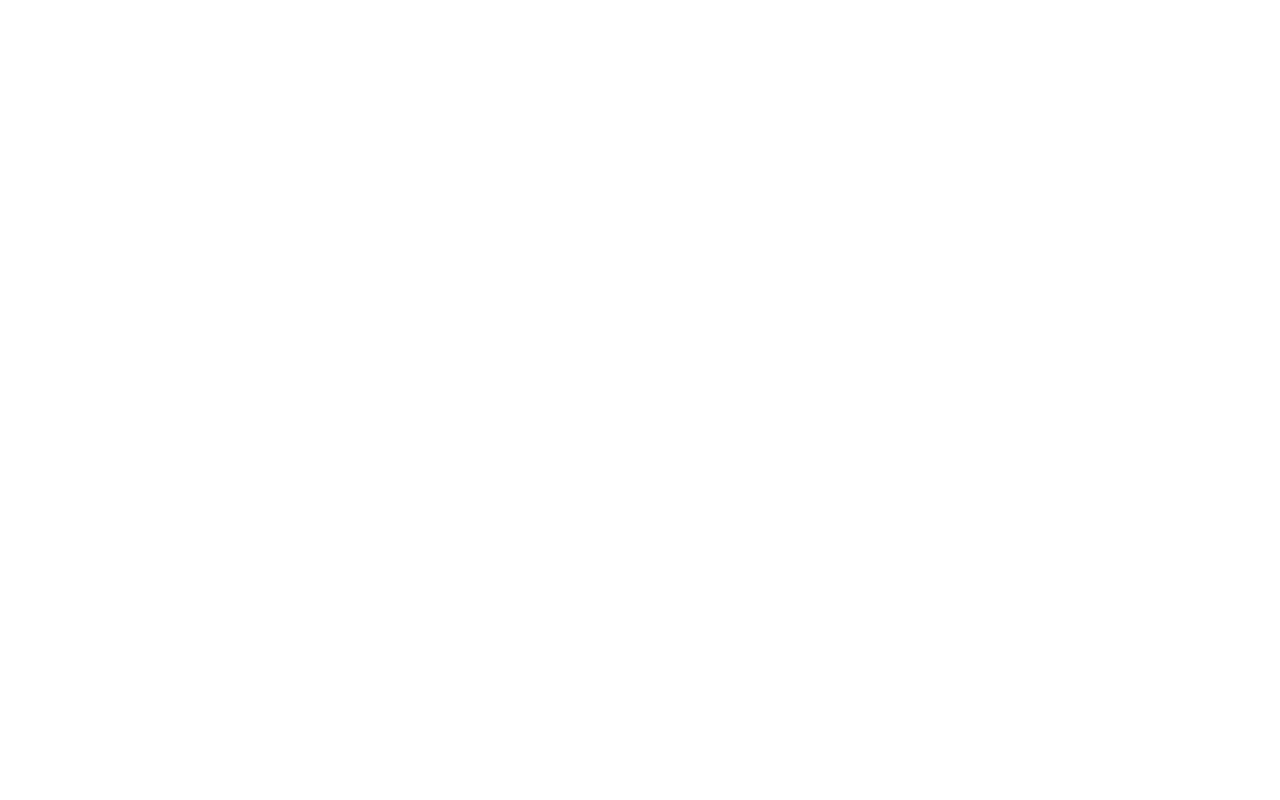
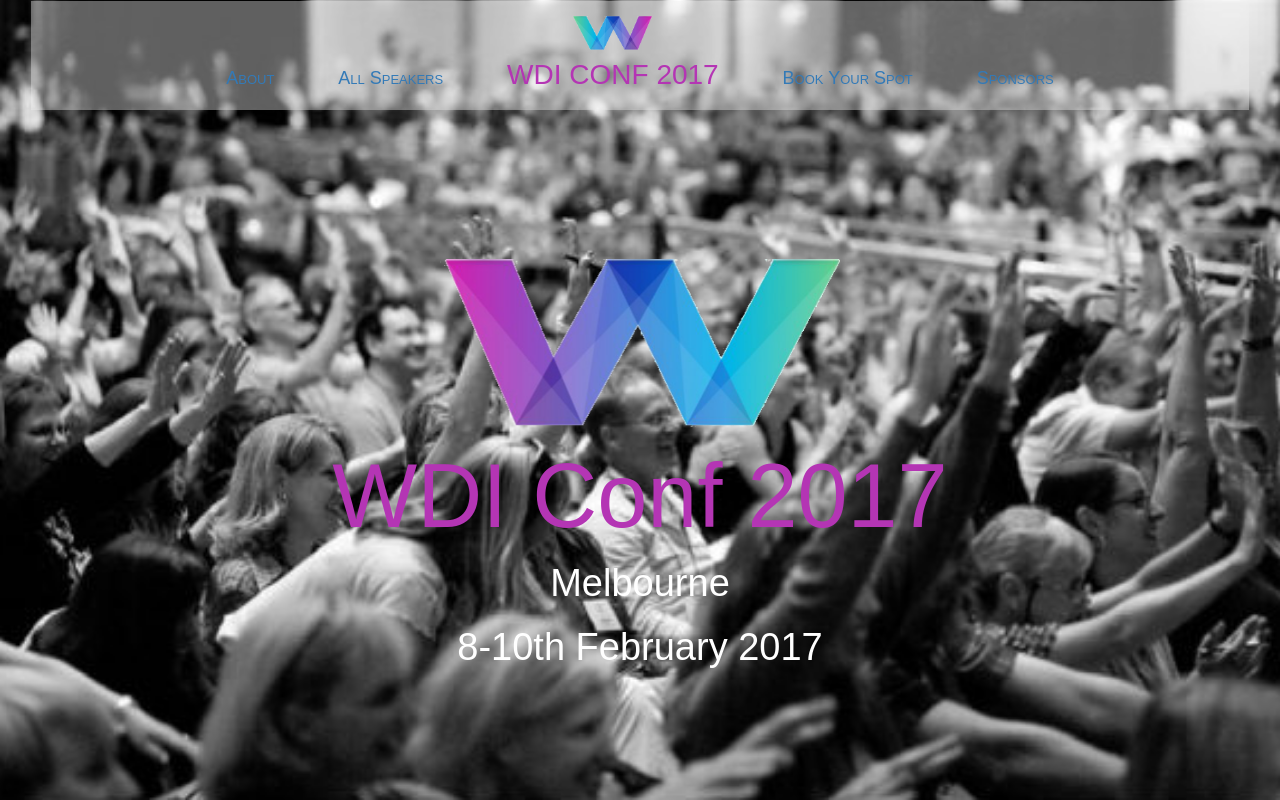
Before and after one commit to james-cosgrove/WDI_Conf, a website: page app/index.html in a window 1280 px wide. Drawn offline with nearby package versions, Linux system fonts and the light colour scheme; a web font is replaced by a local one.

Commit message:
wip main-section logo and conference dates styling

```diff
--- a/app/index.html
+++ b/app/index.html
@@ -13,12 +13,37 @@
   <script src="/javascript/app.js"></script>
 </head>
 <body>
-<div class="container-wrap">
-<div class="nav-wrap">
-
+  <div class="main-section">
+  <header>
+  <nav id="navbar-primary" class="navbar" role="navigation">
+    <div class="container-fluid">
+      <div class="navbar-header">
+        <button type="button" class="navbar-toggle" data-toggle="collapse" data-target="#navbar-primary-collapse">
+          <span class="sr-only">Toggle navigation</span>
+          <span class="icon-bar"></span>
+          <span class="icon-bar"></span>
+          <span class="icon-bar"></span>
+        </button>
+      </div>
+      <div class="collapse navbar-collapse" id="navbar-primary-collapse">
+        <ul class="nav navbar-nav">
+          <li class="active nav-li"><a href="#">About</a></li>
+          <li class="nav-li"><a href="#">All Speakers</a></li>
+          <li><a href="#"><img id="logo-navbar-middle" src="/images/WDIConfLogo.png" width="80" alt="Conf main logo"><p class="logo-text">WDI CONF 2017</p></a></li>
+          <li class='nav-li'><a href="#">Book Your Spot</a></li>
+          <li class='nav-li'><a href="#">Sponsors</a></li>
+        </ul>
+      </div><!-- /.navbar-collapse -->
+    </div><!-- /.container-fluid -->
+  </nav>
+  </header><!-- header role="banner" -->
+<div id="stage" class="main-body">
+  <img id="spinner" class="main-logo" src="/images/WDIConfLogo.png">
+  <h1 class="intro-text">WDI Conf 2017
+  </h1>
+  <p>Melbourne</p>
+  <p>8-10th February 2017</p>
 </div>
-<div class="main-section">
-
 </div>
 
 <div class="section2">
--- a/app/scss/main.scss
+++ b/app/scss/main.scss
@@ -1,3 +1,114 @@
+@import url('https://fonts.googleapis.com/css?family=Hammersmith+One');
+
+#navbar-primary .navbar-nav {
+ background: rgba(237,237,237,0.40);
+  width: 100%;
+  text-align: center;
+  margin:0;
+  padding:0;
+  > li {
+    display: inline-block;
+    float: none;
+    font-variant: small-caps;
+    > a {
+      padding-left: 30px;
+      padding-right: 30px;
+      font-size: 18px;
+      // color: #ffffff;
+      text-decoration: none;
+      font-family: 'Hammersmith One', sans-serif;
+    }
+  }
+}
+
 .main-section {
-  background-image: url("/images/conference-background.png")
+  background-image: url("/images/conference-background.jpg");
+  background-position:center;
+  background-repeat: no-repeat;
+  background-size: cover;
+  height: 100vh;
 }
+
+.nav>li>a:focus, .nav>li>a:hover {
+  background-color: transparent;
+  color: #B435B4;
+}
+
+.nav>li:focus, .nav>li:hover{
+color: #B435B4;
+}
+
+.logo-text{
+font-family: 'Hammersmith One', sans-serif;
+font-size: 28px;
+color: #B435B4;
+padding-top: 15px;
+}
+
+.main-body{
+  text-align: center;
+  color: #ffffff;
+  font-family: 'Hammersmith One', sans-serif;
+}
+
+.main-body h1 {
+  font-size:90px;
+  color: #B435B4;
+}
+.main-body p {
+  font-size: 38px;
+}
+
+
+/* WebKit and Opera browsers */
+@-webkit-keyframes spinner {
+  from { -webkit-transform: rotateY(0deg);    }
+  to   { -webkit-transform: rotateY(-360deg); }
+}
+
+/* all other browsers */
+@keyframes spinner {
+  from {
+    -moz-transform: rotateY(0deg);
+    -ms-transform: rotateY(0deg);
+    transform: rotateY(0deg);
+  }
+  to {
+    -moz-transform: rotateY(-360deg);
+    -ms-transform: rotateY(-360deg);
+    transform: rotateY(-360deg);
+  }
+}
+
+#stage {
+  margin: 1em auto;
+  -webkit-perspective: 1200px;
+  -moz-perspective: 1200px;
+  -ms-perspective: 1200px;
+  perspective: 1200px;
+}
+
+#spinner {
+   -webkit-animation-name: spinner;
+   -webkit-animation-timing-function: linear;
+   -webkit-animation-iteration-count: infinite;
+   -webkit-animation-duration: 10s;
+
+   animation-name: spinner;
+   animation-timing-function: linear;
+   animation-iteration-count: infinite;
+   animation-duration: 10s;
+
+   -webkit-transform-style: preserve-3d;
+   -moz-transform-style: preserve-3d;
+   -ms-transform-style: preserve-3d;
+   transform-style: preserve-3d;
+
+   margin-top: 10%;
+   width:400px;
+ }
+
+ #spinner:hover {
+   -webkit-animation-play-state: paused;
+   animation-play-state: paused;
+ }
```
Also changed, not shown: app/css/main.css, app/images/WDIConfLogo.png (added), app/images/conference-background.jpg (added), app/images/conference-background.png (deleted), 3 other files.
